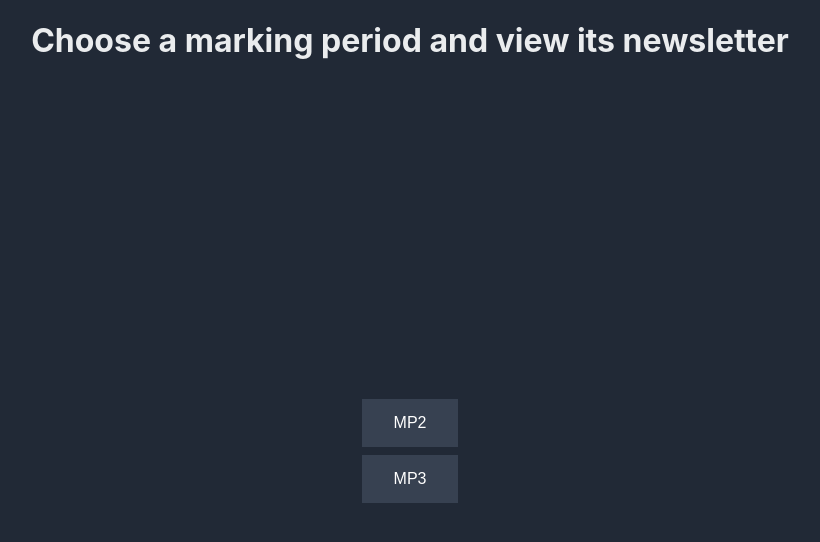
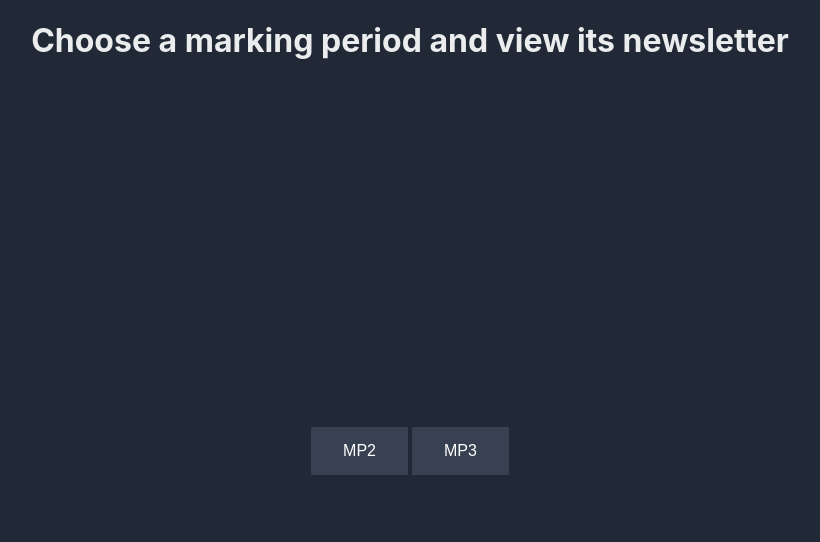
Before and after one commit to vpatel07/English-Newsletter-Landing-Page, a React (Create React App) app: page / in a window 1280 px wide. Shown: the top 542 px of the page, without its empty margins (230-1050 px from the left). Built offline with nearby package versions, Linux system fonts and the light colour scheme.

Commit message:
struggle

```diff
--- a/src/App.js
+++ b/src/App.js
@@ -11,7 +11,7 @@ function App() {
       <div className="header">
         <h1>Choose a marking period and view its newsletter</h1>
       </div>
-      <div className="App" style={{display: 'flex', justifyContent: 'center', alignItems: 'center', height: '100vh'}}>
+      <div className="buttons" style={{display: 'flex', justifyContent: 'center', alignItems: 'center', height: '100vh'}}>
         <button onClick={() => handleClick('https://english-newsletter-mp2.vercel.app')}>MP2</button>
         <button onClick={() => handleClick('https://english-newsletter-mp3.vercel.app')}>MP3</button>
       </div>
```
